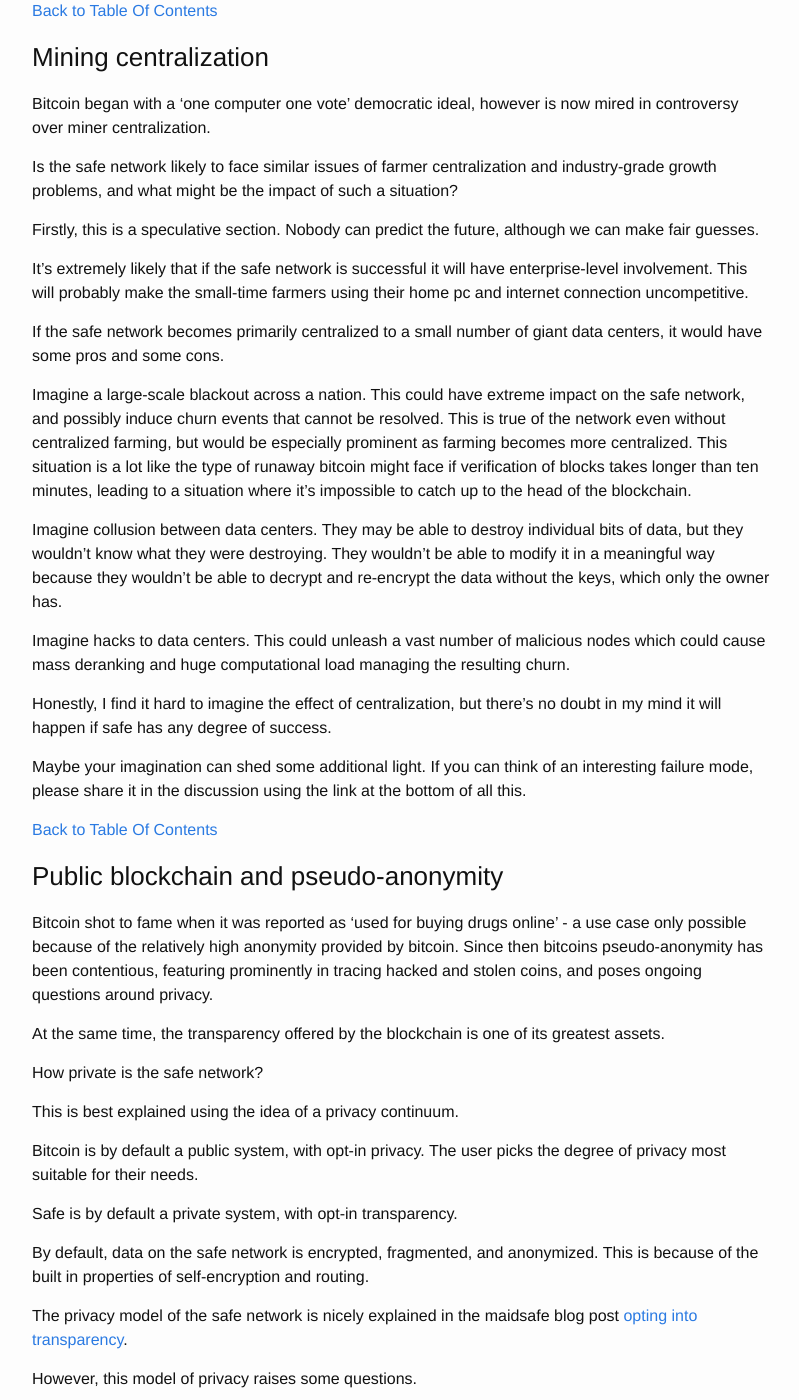
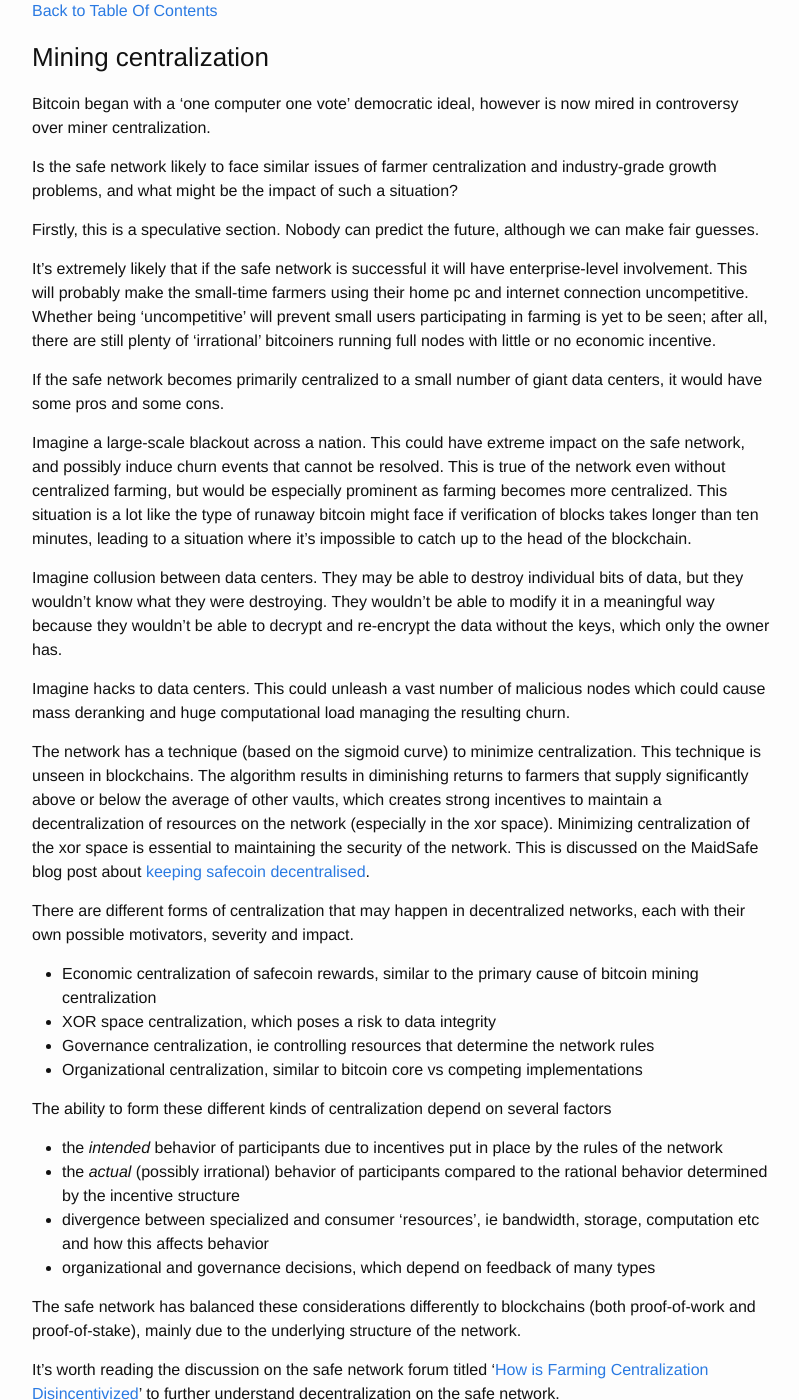
Before and after one commit to safe-network-explained/safe-network-explained.github.io, a Jekyll site: the page built from _posts/2016-05-05-safe-for-bitcoiners.markdown, in a window 1280 px wide and 1400 px high, scrolled down 9369 px. Shown: the whole window, without its empty margins (238-1037 px from the left). Built offline with Jekyll 4.4.1, drawn with Linux system fonts in a browser that asks for light colours; some of the changed text lies outside the part shown.

Commit message:
Mining Centralization topic updated
See discussion starting from
https://forum.safenetwork.io/t/the-safe-network-explained-using-bitcoin-terminology/9054/17

```diff
--- a/_posts/2016-05-05-safe-for-bitcoiners.markdown
+++ b/_posts/2016-05-05-safe-for-bitcoiners.markdown
@@ -275,7 +276,7 @@
 
 Firstly, this is a speculative section. Nobody can predict the future, although we can make fair guesses.
 
-It's extremely likely that if the safe network is successful it will have enterprise-level involvement. This will probably make the small-time farmers using their home pc and internet connection uncompetitive.
+It's extremely likely that if the safe network is successful it will have enterprise-level involvement. This will probably make the small-time farmers using their home pc and internet connection uncompetitive. Whether being 'uncompetitive' will prevent small users participating in farming is yet to be seen; after all, there are still plenty of 'irrational' bitcoiners running full nodes with little or no economic incentive.
 
 If the safe network becomes primarily centralized to a small number of giant data centers, it would have some pros and some cons.
 
@@ -285,9 +286,27 @@
 
 Imagine hacks to data centers. This could unleash a vast number of malicious nodes which could cause mass deranking and huge computational load managing the resulting churn.
 
-Honestly, I find it hard to imagine the effect of centralization, but there's no doubt in my mind it will happen if safe has any degree of success.
+The network has a technique (based on the sigmoid curve) to minimize centralization. This technique is unseen in blockchains. The algorithm results in diminishing returns to farmers that supply significantly above or below the average of other vaults, which creates strong incentives to maintain a decentralization of resources on the network (especially in the xor space). Minimizing centralization of the xor space is essential to maintaining the security of the network. This is discussed on the MaidSafe blog post about [keeping safecoin decentralised](https://blog.maidsafe.net/2015/02/06/keeping-safecoin-decentralised/).
 
-Maybe your imagination can shed some additional light. If you can think of an interesting failure mode, please share it in the discussion using the link at the bottom of all this.
+There are different forms of centralization that may happen in decentralized networks, each with their own possible motivators, severity and impact.
+
+* Economic centralization of safecoin rewards, similar to the primary cause of bitcoin mining centralization
+* XOR space centralization, which poses a risk to data integrity
+* Governance centralization, ie controlling resources that determine the network rules
+* Organizational centralization, similar to bitcoin core vs competing implementations
+
+The ability to form these different kinds of centralization depend on several factors
+
+* the _intended_ behavior of participants due to incentives put in place by the rules of the network
+* the _actual_ (possibly irrational) behavior of participants compared to the rational behavior determined by the incentive structure
+* divergence between specialized and consumer 'resources', ie bandwidth, storage, computation etc and how this affects behavior
+* organizational and governance decisions, which depend on feedback of many types
+
+The safe network has balanced these considerations differently to blockchains (both proof-of-work and proof-of-stake), mainly due to the underlying structure of the network.
+
+It's worth reading the discussion on the safe network forum titled '[How is Farming Centralization Disincentivized](https://forum.safenetwork.io/t/how-is-farming-centralization-disincentivized/6639)' to further understand decentralization on the safe network.
+
+Maybe your imagination can shed some additional light. If you can think of an interesting mode of centralization, please share it in the discussion using the link at the bottom of all this.
 
 [Back to Table Of Contents](#mining-centralization_toc)
 
```
Also changed, not shown: other parts of _posts/2016-05-05-safe-for-bitcoiners.markdown (+1 -0 lines).
